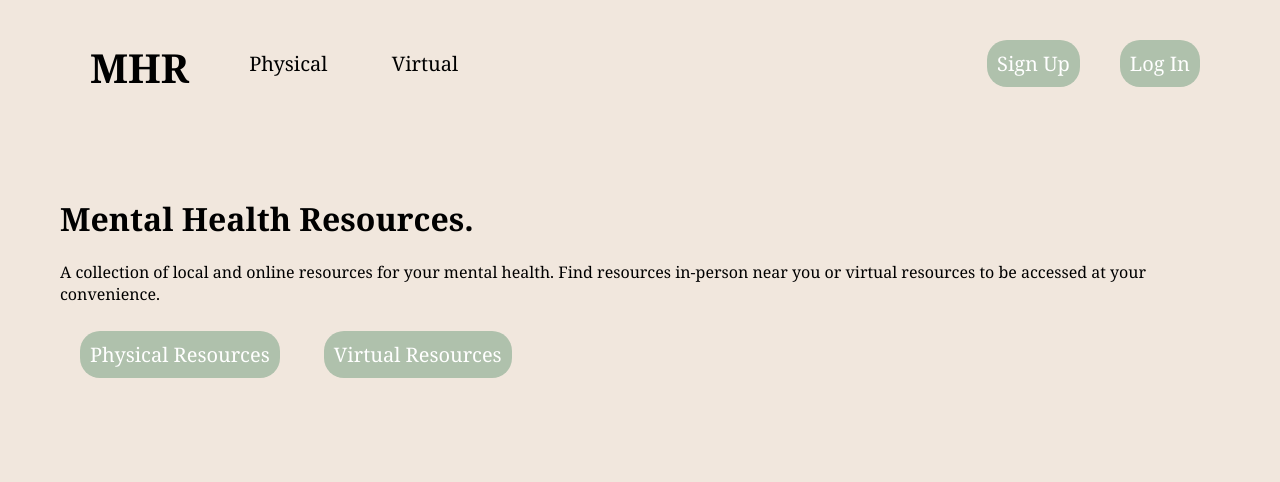
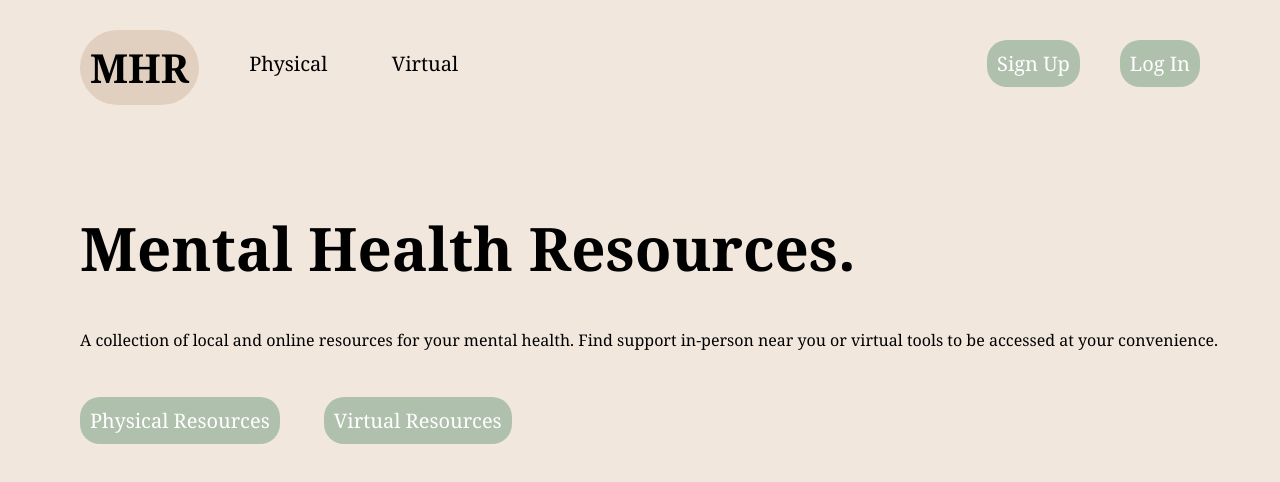
Before and after one commit to comp426-2022-spring/a99-mira, a website: page public/index.html in a window 1280 px wide. Drawn offline with Linux system fonts and the light colour scheme.

Commit message:
landing page

```diff
--- a/public/index.html
+++ b/public/index.html
@@ -16,7 +16,7 @@
 
     <div id="home">
         <h1 id="title">Mental Health Resources.</h1>
-        <p> A collection of local and online resources for your mental health. Find resources in-person near you or virtual resources to be accessed at your convenience. </p>
+        <p> A collection of local and online resources for your mental health. Find support in-person near you or virtual tools to be accessed at your convenience. </p>
         <button id="physicalResourcesButton" class="resourceButtonsColor" onclick="div('physical')">Physical Resources</button>
         <button id="virtualResourcesButton" class="resourceButtonsColor" onclick="div('virtual')">Virtual Resources</button>
     </div>
--- a/public/style.css
+++ b/public/style.css
@@ -25,10 +25,11 @@ button:hover {
 #homeButton {
     font-size: 40px;
     font-weight: bold;
-    border-radius: 30px;
+    border-radius: 40px;
     margin-top: 20px;
     margin-left: none;
     float: left;
+    background: rgb(225, 208, 191);
 }
 
 .resourceButtons {
@@ -48,13 +49,25 @@ button:hover {
 .resourceButtonsColor {
     color: #FFFFFF;
     background:rgb(175, 193, 172);
+    margin-top: 30px;
 }
 .resourceButtonsColor:hover {
     background: rgb(132, 152, 129);
 }
 
+
+
+h1 {
+    font-size: 60px;
+    margin-left: 20px;
+}
+
+p {
+    margin-left: 20px;
+}
+
 #title {
-    margin-top: 100px;
+    margin-top: 110px;
 }
 
   * {
```
